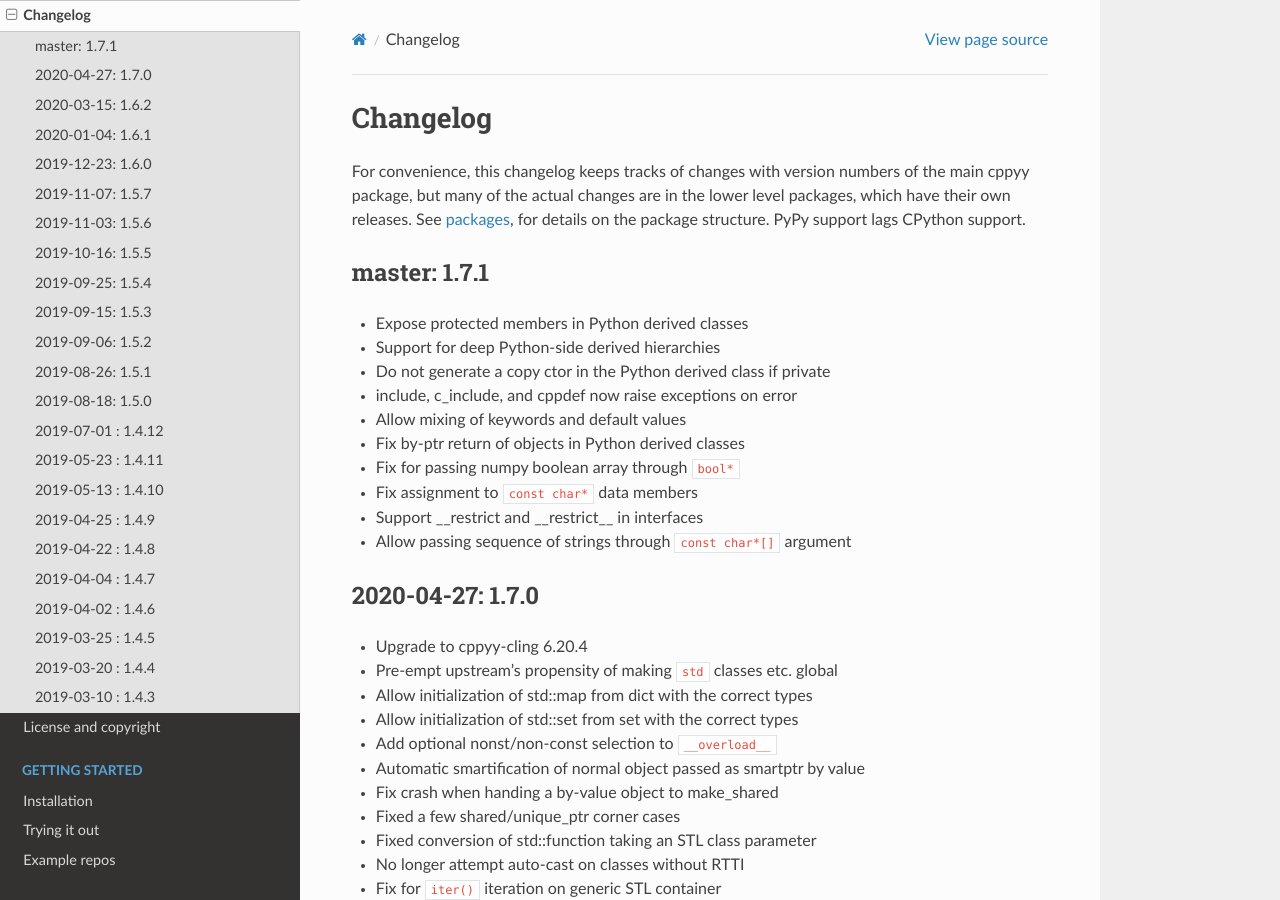
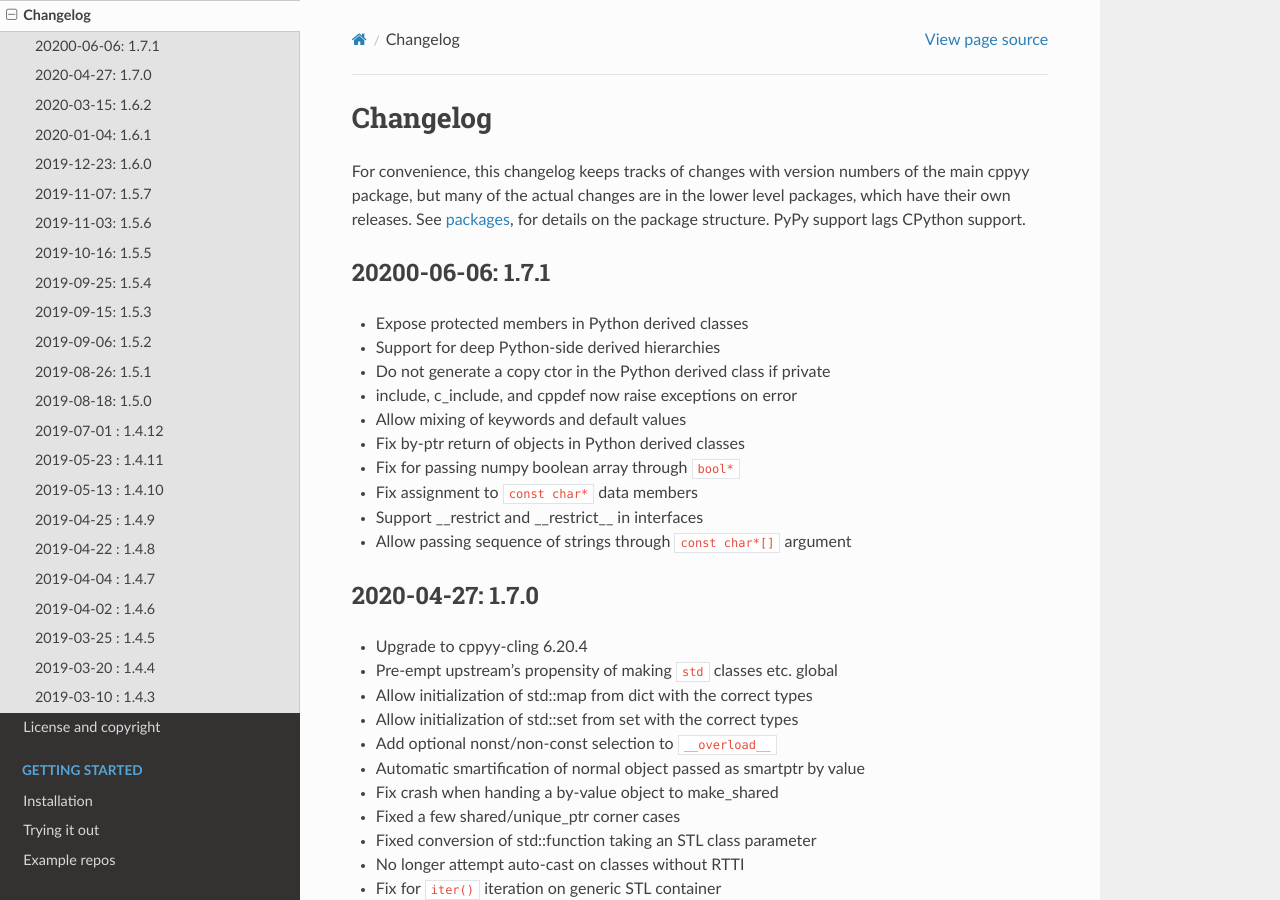
Before and after one commit to wlav/cppyy, a Sphinx documentation site: the page built from doc/source/changelog.rst, in a window 1280 px wide and 900 px high. Built offline with Sphinx 7.4.7 and the Read the Docs theme 2.0.0, drawn with Linux system fonts in a browser that asks for light colours; some of the changed lines change nothing that is shown.

Commit message:
prepare for release

```diff
--- a/doc/source/changelog.rst
+++ b/doc/source/changelog.rst
@@ -10,8 +10,8 @@
 PyPy support lags CPython support.
 
 
-master: 1.7.1
--------------
+20200-06-06: 1.7.1
+------------------
 
 * Expose protected members in Python derived classes
 * Support for deep Python-side derived hierarchies
```
